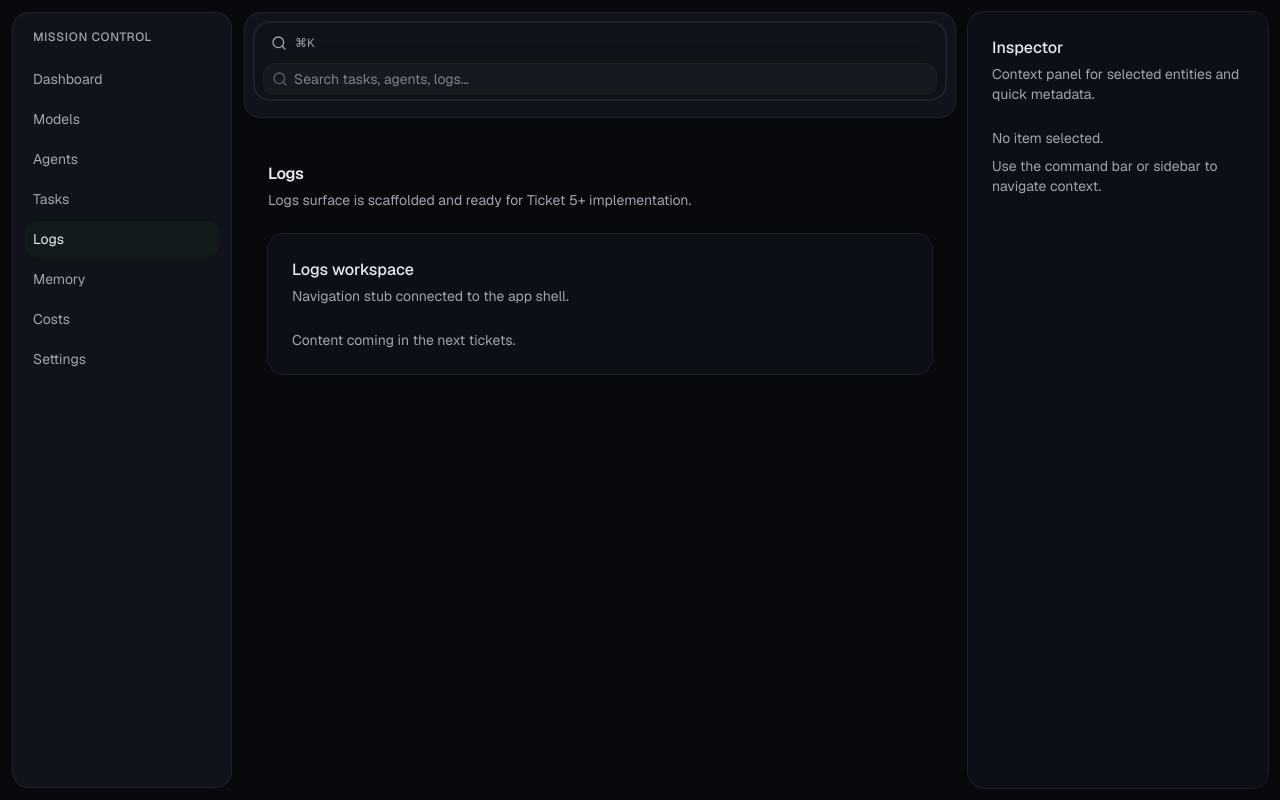
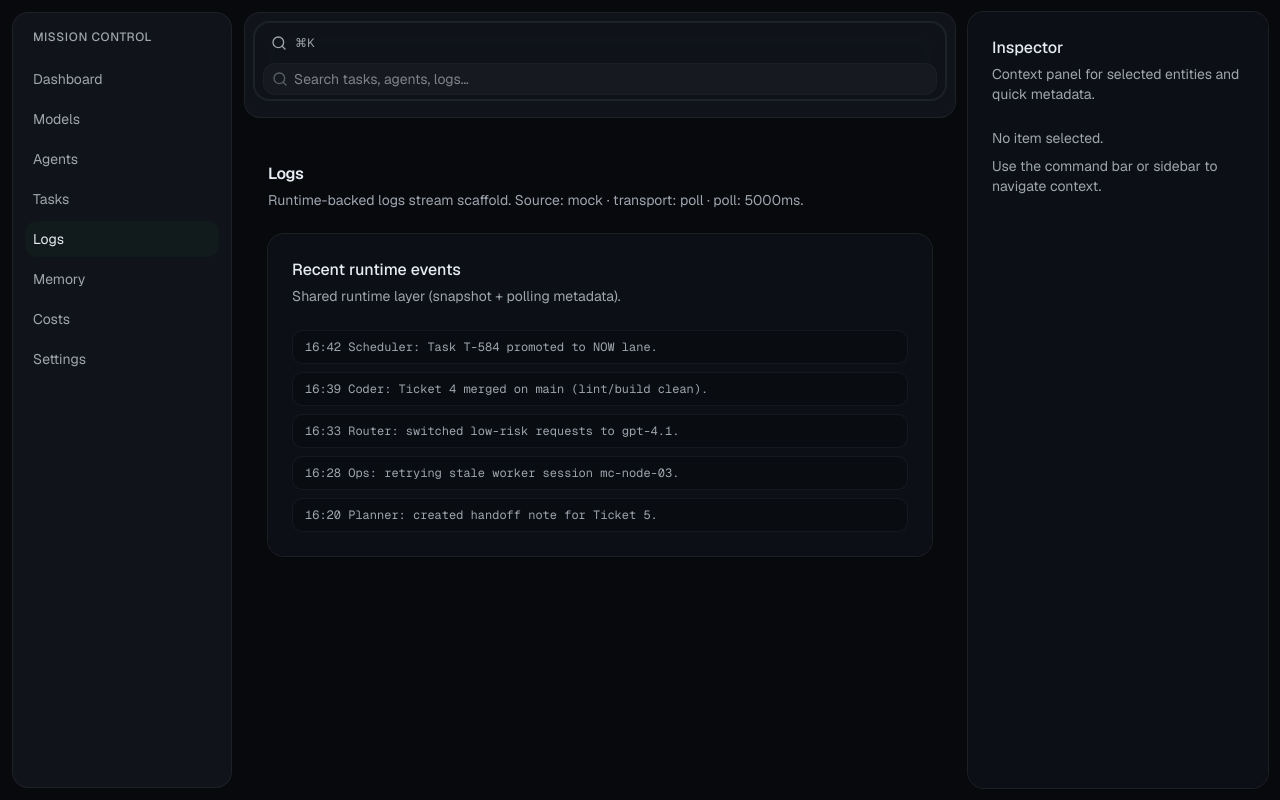
Before and after one commit to 0racularGh0st/mission-control, a Next.js app: page /logs in a window 1280 px wide. Built offline with nearby package versions, Linux system fonts and the light colour scheme.

Commit message:
feat(runtime): add env-driven dashboard transport with local fallback

```diff
--- a/app/api/runtime/dashboard/route.ts
+++ b/app/api/runtime/dashboard/route.ts
@@ -1,11 +1,14 @@
 import { NextResponse } from "next/server";
 
-import { getDashboardSnapshot } from "@/src/runtime/dashboard/adapters";
+import { getDashboardRuntimeState } from "@/src/runtime/dashboard/adapters";
 
-export async function GET() {
+export async function GET(request: Request) {
   try {
-    const snapshot = await getDashboardSnapshot();
-    return NextResponse.json(snapshot, { status: 200 });
+    const { searchParams } = new URL(request.url);
+    const cursor = searchParams.get("cursor") ?? undefined;
+
+    const runtimeState = await getDashboardRuntimeState(cursor);
+    return NextResponse.json(runtimeState, { status: 200 });
   } catch (error) {
     return NextResponse.json(
       {
--- a/app/logs/page.tsx
+++ b/app/logs/page.tsx
@@ -1,14 +1,24 @@
 import { Panel, SectionHeader } from "@/src/components/primitives";
+import { getDashboardRuntimeState } from "@/src/runtime/dashboard/adapters";
 
-export default function LogsPage() {
+export default async function LogsPage() {
+  const runtime = await getDashboardRuntimeState();
+  const logs = runtime.snapshot.recentLogs;
+
   return (
     <div className="dashboard-shell space-y-6">
       <SectionHeader
         title="Logs"
-        description="Logs surface is scaffolded and ready for Ticket 5+ implementation."
+        description={`Runtime-backed logs stream scaffold. Source: ${runtime.source} · transport: ${runtime.transport} · poll: ${runtime.recommendedPollMs}ms.`}
       />
-      <Panel title="Logs workspace" description="Navigation stub connected to the app shell.">
-        <div className="text-muted">Content coming in the next tickets.</div>
+      <Panel title="Recent runtime events" description="Shared runtime layer (snapshot + polling metadata).">
+        <div className="space-y-2 font-mono text-xs">
+          {logs.map((entry) => (
+            <div key={entry.id} className="rounded-md border border-border/60 bg-background/35 px-3 py-2 text-muted-foreground">
+              {entry.message}
+            </div>
+          ))}
+        </div>
       </Panel>
     </div>
   );
--- a/src/runtime/dashboard/adapters.ts
+++ b/src/runtime/dashboard/adapters.ts
@@ -1,7 +1,19 @@
-import type { DashboardSnapshotDto } from "./types";
+import type {
+  DashboardIncrementalPatchDto,
+  DashboardRuntimeStateDto,
+  DashboardSnapshotDto,
+  RuntimeLogEntryDto,
+  RuntimeSource,
+} from "./types";
 
 interface DashboardRuntimeAdapter {
   getSnapshot(): Promise<DashboardSnapshotDto>;
+  getRuntimeState(cursor?: string): Promise<DashboardRuntimeStateDto>;
+}
+
+interface DashboardLocalTransport {
+  readSnapshot(): Promise<DashboardSnapshotDto>;
+  readUpdates(cursor?: string): Promise<DashboardIncrementalPatchDto[]>;
 }
 
 const now = new Date();
@@ -58,39 +70,130 @@ const mockSnapshot: DashboardSnapshotDto = {
   ],
 };
 
+function createCursor(date = new Date()) {
+  return `ts_${date.toISOString()}`;
+}
+
+function attachTime(snapshot: DashboardSnapshotDto, source: DashboardSnapshotDto["source"]): DashboardSnapshotDto {
+  const generatedAtIso = new Date().toISOString();
+  const recentLogs = snapshot.recentLogs.map((entry, index): RuntimeLogEntryDto => ({
+    ...entry,
+    id: `${entry.id}-${index}`,
+    createdAtIso: generatedAtIso,
+  }));
+
+  return {
+    ...snapshot,
+    source,
+    generatedAtIso,
+    recentLogs,
+  };
+}
+
 class MockDashboardAdapter implements DashboardRuntimeAdapter {
   async getSnapshot(): Promise<DashboardSnapshotDto> {
+    return attachTime(mockSnapshot, "mock");
+  }
+
+  async getRuntimeState(cursor?: string): Promise<DashboardRuntimeStateDto> {
+    void cursor;
     return {
-      ...mockSnapshot,
-      generatedAtIso: new Date().toISOString(),
+      transport: "poll",
+      source: "mock",
+      cursor: createCursor(),
+      recommendedPollMs: 5_000,
+      incrementalSupported: false,
+      snapshot: await this.getSnapshot(),
+      updates: [],
     };
   }
 }
 
-/**
- * Runtime API/SSE adapter placeholder.
- * Swap in real fetch/SSE hydration when runtime transport is ready.
- */
-class RuntimeDashboardAdapter implements DashboardRuntimeAdapter {
+class LocalDashboardTransport implements DashboardLocalTransport {
+  async readSnapshot(): Promise<DashboardSnapshotDto> {
+    return attachTime(mockSnapshot, "local-api");
+  }
+
+  async readUpdates(cursor?: string): Promise<DashboardIncrementalPatchDto[]> {
+    if (!cursor) {
+      return [];
+    }
+
+    return [
+      {
+        cursor: createCursor(),
+        logs: [
+          {
+            id: "log-update-1",
+            message: "Local transport boundary is active; incremental payload shape reserved for runtime feed.",
+            createdAtIso: new Date().toISOString(),
+          },
+        ],
+      },
+    ];
+  }
+}
+
+class LocalDashboardAdapter implements DashboardRuntimeAdapter {
+  constructor(private readonly transport: DashboardLocalTransport = new LocalDashboardTransport()) {}
+
   async getSnapshot(): Promise<DashboardSnapshotDto> {
+    return this.transport.readSnapshot();
+  }
+
+  async getRuntimeState(cursor?: string): Promise<DashboardRuntimeStateDto> {
+    const snapshot = await this.getSnapshot();
+
     return {
-      ...(await new MockDashboardAdapter().getSnapshot()),
-      source: "runtime-api",
+      transport: "poll",
+      source: "local",
+      cursor: createCursor(),
+      recommendedPollMs: 2_000,
+      incrementalSupported: true,
+      ssePath: "/api/runtime/dashboard/stream",
+      snapshot,
+      updates: await this.transport.readUpdates(cursor),
     };
   }
 }
 
-function shouldUseRuntimeAdapter() {
-  return process.env.MISSION_CONTROL_RUNTIME_SOURCE === "runtime";
+function resolveRuntimeSource(): RuntimeSource {
+  const value = process.env.MISSION_CONTROL_RUNTIME_SOURCE;
+  return value === "local" ? "local" : "mock";
 }
 
 export function getDashboardAdapter(): DashboardRuntimeAdapter {
-  if (shouldUseRuntimeAdapter()) {
-    return new RuntimeDashboardAdapter();
+  const source = resolveRuntimeSource();
+  if (source === "local") {
+    return new LocalDashboardAdapter();
   }
   return new MockDashboardAdapter();
 }
 
 export async function getDashboardSnapshot() {
-  return getDashboardAdapter().getSnapshot();
+  const adapter = getDashboardAdapter();
+
+  if (resolveRuntimeSource() !== "local") {
+    return adapter.getSnapshot();
+  }
+
+  try {
+    return await adapter.getSnapshot();
+  } catch {
+    return new MockDashboardAdapter().getSnapshot();
+  }
 }
+
+export async function getDashboardRuntimeState(cursor?: string) {
+  const adapter = getDashboardAdapter();
+
+  if (resolveRuntimeSource() !== "local") {
+    return adapter.getRuntimeState(cursor);
+  }
+
+  try {
+    return await adapter.getRuntimeState(cursor);
+  } catch {
+    return new MockDashboardAdapter().getRuntimeState(cursor);
+  }
+}
--- a/src/runtime/dashboard/types.ts
+++ b/src/runtime/dashboard/types.ts
@@ -1,3 +1,5 @@
+export type RuntimeSource = "mock" | "local";
+
 export type AgentHealth = "healthy" | "busy" | "degraded";
 
 export interface ActiveAgentDto {
@@ -54,7 +56,7 @@ export interface RuntimeLogEntryDto {
 
 export interface DashboardSnapshotDto {
   generatedAtIso: string;
-  source: "mock" | "runtime-api" | "runtime-sse";
+  source: "mock" | "local-api" | "local-sse";
   activeAgents: ActiveAgentDto[];
   queueSnapshot: TaskQueueLaneDto[];
   alerts: RuntimeAlertDto[];
@@ -62,3 +64,19 @@ export interface DashboardSnapshotDto {
   modelRouting: ModelRoutingEntryDto[];
   recentLogs: RuntimeLogEntryDto[];
 }
+
+export interface DashboardIncrementalPatchDto {
+  cursor: string;
+  logs?: RuntimeLogEntryDto[];
+}
+
+export interface DashboardRuntimeStateDto {
+  transport: "poll" | "sse";
+  source: RuntimeSource;
+  cursor: string;
+  recommendedPollMs: number;
+  incrementalSupported: boolean;
+  ssePath?: string;
+  snapshot: DashboardSnapshotDto;
+  updates: DashboardIncrementalPatchDto[];
+}
```
